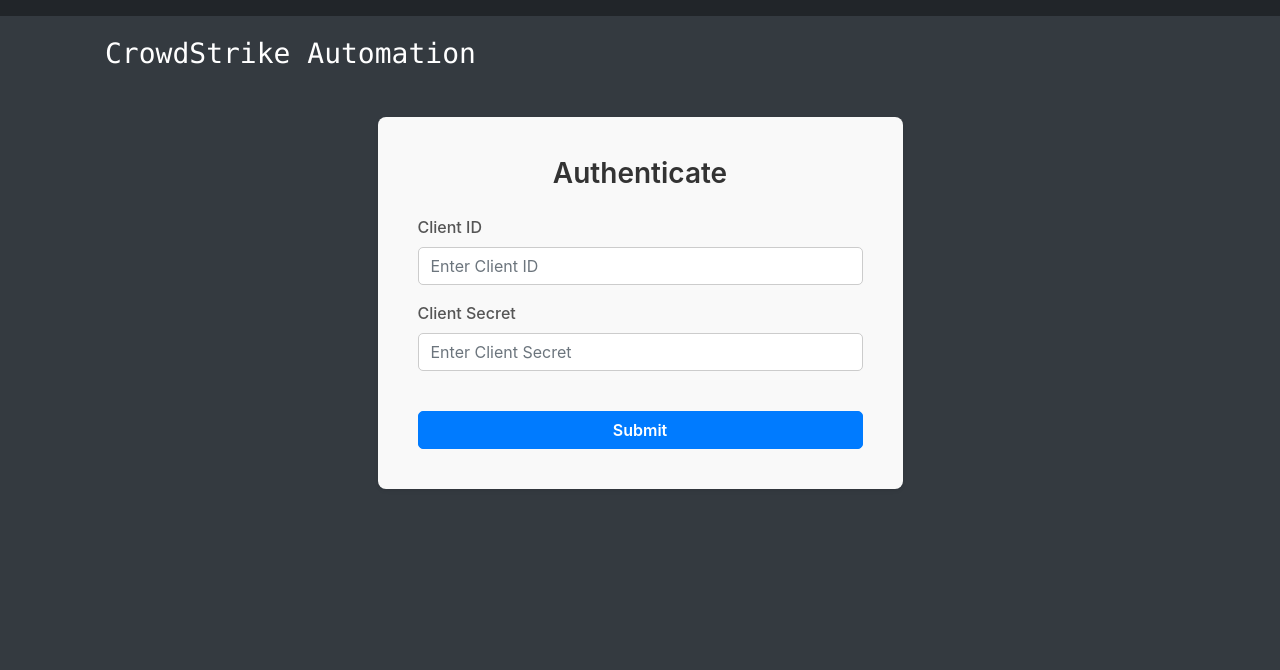
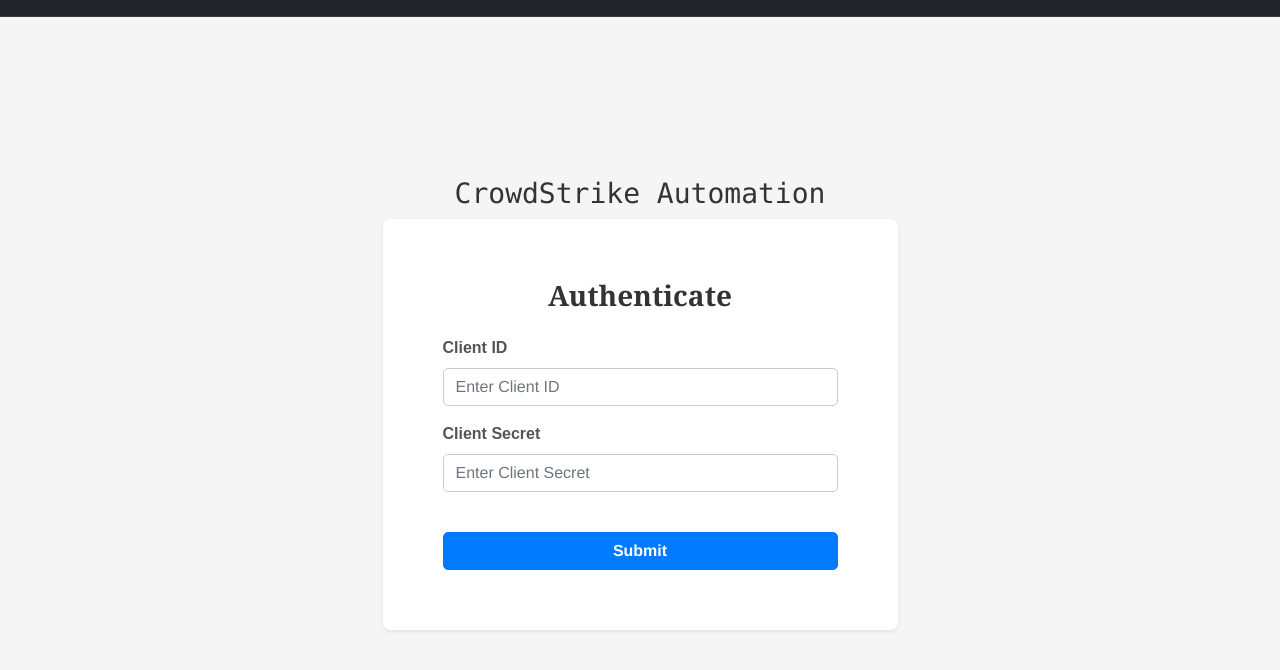
Before and after one commit to zayeemZaki/FullStackCrowdStrikeAutomation, a Flask app: page /authenticate in a window 1280 px wide. Shown: the top 670 px of the page. Run offline with Flask 3, Linux system fonts and the light colour scheme; some libraries are stand-ins or nearby versions.

Commit message:
updated auth.html

```diff
--- a/website/templates/authenticate.html
+++ b/website/templates/authenticate.html
@@ -3,21 +3,21 @@
 
 {% block content %}
 <div class="container">
-    <div class="row">
-        <div class="col-12">
-            <h3 style="font-family: 'Lucida Console', Monaco, monospace; margin-top: 20px; position: absolute; top: 0; left: 20px;">
+    <div class="row justify-content-center">
+        <div class="col-12 text-center">
+            <h3 class="title">
                 CrowdStrike Automation
             </h3>
         </div>
     </div>
-    <div class="row justify-content-center" style="margin-top: 100px;">
-        <div class="col-md-6"> <!-- Changed from col-md-4 to col-md-6 to increase the width -->
+    <div class="row justify-content-center form-container">
+        <div class="col-md-6 col-sm-8 col-xs-10">
             <div class="card shadow-sm border-0">
                 <div class="card-body">
                     <form method="POST">
-                        <h3 align="center" class="mb-4" style="font-weight: 600; color: #333;">Authenticate</h3>
+                        <h3 class="text-center mb-4" style="font-weight: 600; color: #333;">Authenticate</h3>
                         <div class="form-group">
-                            <label for="client_id" style="font-weight: 500; color: #555;">Client ID</label>
+                            <label for="client_id" class="font-weight-bold" style="font-family: Arial, sans-serif; color: #555;">Client ID</label>
                             <input
                                 type="password"
                                 class="form-control"
@@ -28,7 +28,7 @@
                             />
                         </div>
                         <div class="form-group mt-3">
-                            <label for="client_secret" style="font-weight: 500; color: #555;">Client Secret</label>
+                            <label for="client_secret" class="font-weight-bold" style="font-family: Arial, sans-serif; color: #555;">Client Secret</label>
                             <input
                                 type="password"
                                 class="form-control"
@@ -48,10 +48,27 @@
 </div>
 
 <style>
+    body {
+        font-family: 'Helvetica Neue', Helvetica, Arial, sans-serif;
+        background-color: #f5f5f5;
+    }
+
+    .container {
+        margin-top: 50px;
+        padding: 20px;
+    }
+
+    .title {
+        font-family: 'Lucida Console', Monaco, monospace;
+        margin-top: 20px;
+        color: #333;
+    }
+
     .card {
-        background-color: #f9f9f9;
-        padding: 20px;
+        background-color: #fff;
+        padding: 40px;
         border-radius: 8px;
+        border: none;
     }
 
     .form-group label {
@@ -61,12 +78,33 @@
     .form-control {
         height: calc(1.5em + 0.75rem + 2px);
         padding: 0.375rem 0.75rem;
+        font-size: 1rem;
+        font-family: 'Helvetica Neue', Helvetica, Arial, sans-serif;
     }
 
     .btn-primary:hover {
         background-color: #0056b3;
         border-color: #004085;
     }
+
+    h3 {
+        font-family: 'Georgia', serif;
+        color: #333;
+    }
+
+    @media (max-width: 768px) {
+        .title {
+            display: none; /* Hide the title on small screens */
+        }
+
+        .form-container {
+            margin-top: 20px; /* Reduce margin on small screens */
+        }
+
+        .card {
+            padding: 20px; /* Reduce padding on small screens */
+        }
+    }
 </style>
 
 {% endblock %}
--- a/website/views.py
+++ b/website/views.py
@@ -1,9 +1,5 @@
-from flask import Blueprint, render_template, request, flash, session, redirect, url_for, g
+from flask import Blueprint, render_template, g
 from flask_login import login_required, current_user
-import requests
-import pandas as pd
-from datetime import datetime, timezone
-from falconpy import RealTimeResponse
 
 views = Blueprint('views', __name__)
 
```
